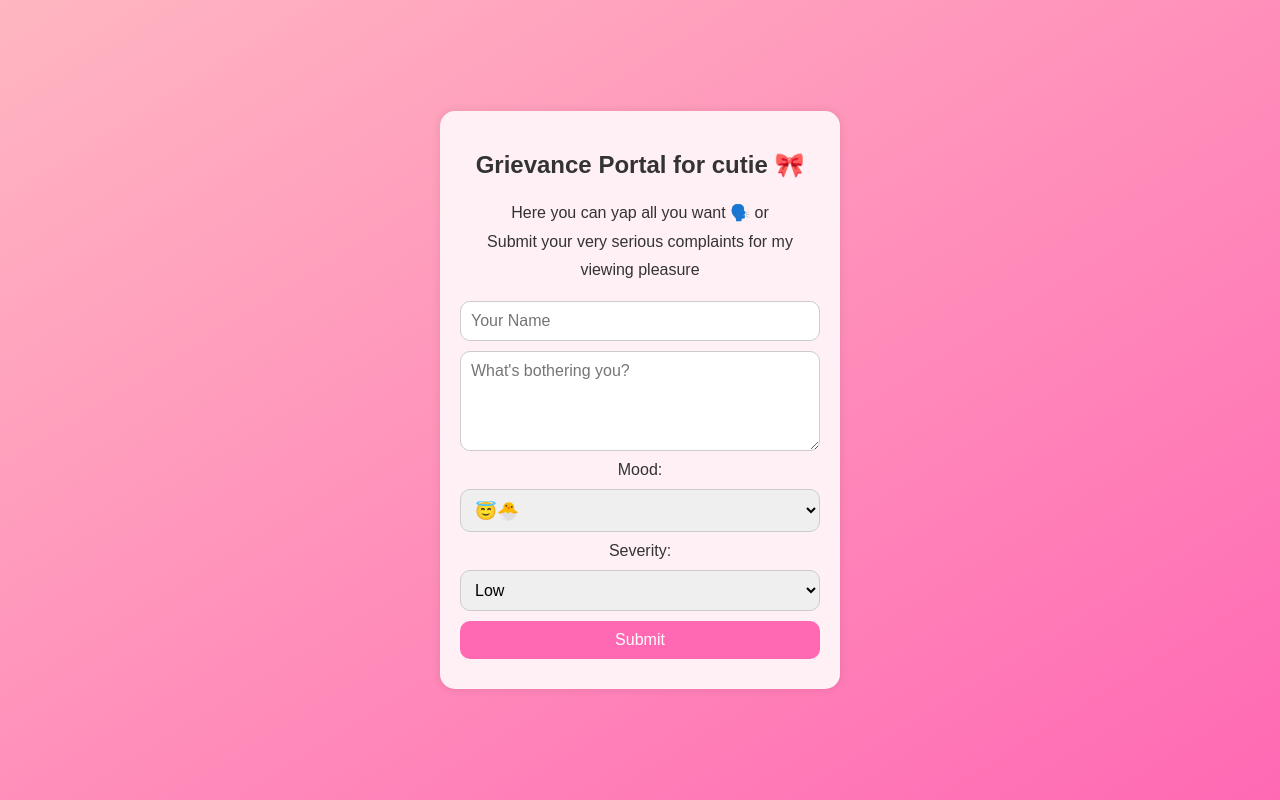
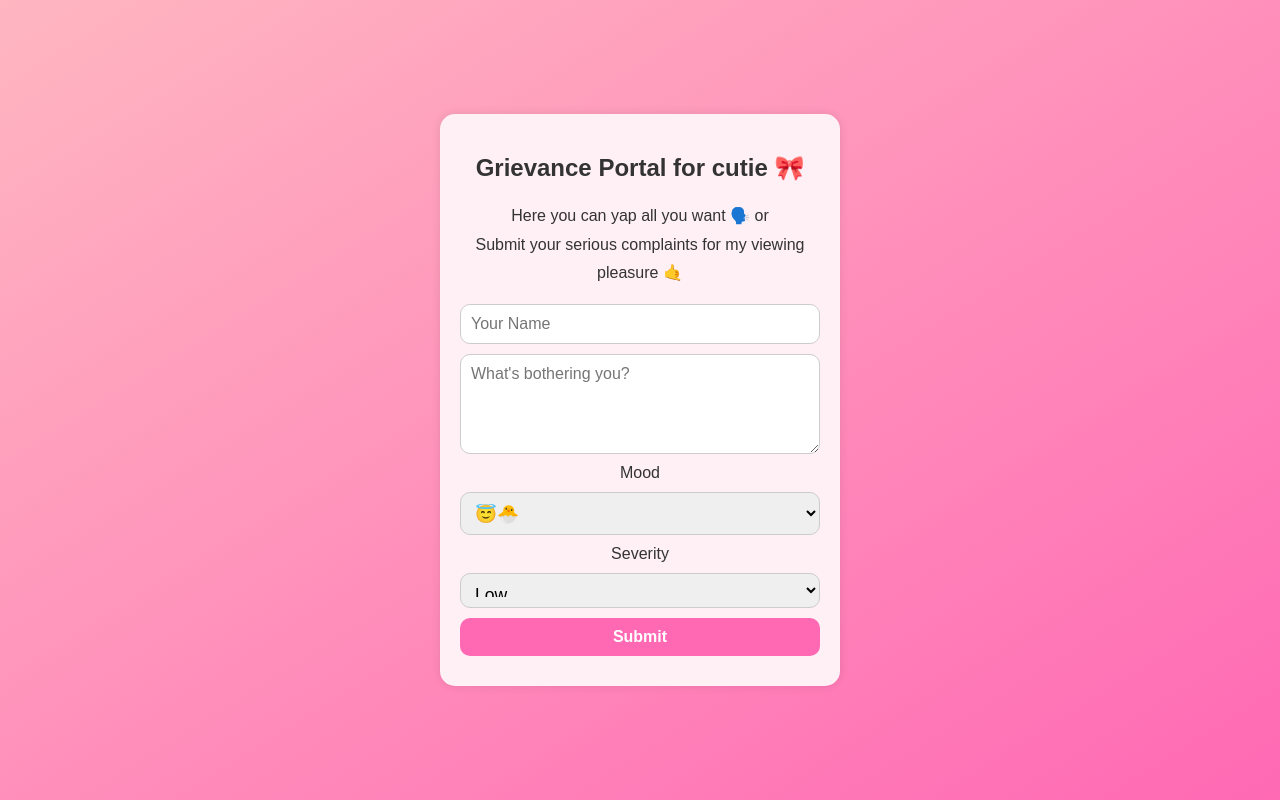
Before and after one commit to PaarthYadav/Grievance-Portal, a plain HTML site: page index.html in a window 1280 px wide. Drawn offline with Linux system fonts and the light colour scheme.

Commit message:
Updated commit

```diff
--- a/index.html
+++ b/index.html
@@ -50,9 +50,15 @@
     }
     button:hover {
       background-color: #ffffff;
+      color:#ff69b4;
+      border: 2px solid #ff69b4;
     }
     .mood-select {
       height: 43px;
+      font-size: 1.1em;
+    }
+    .severity-select {
+      height: 35px;
       font-size: 1.1em;
     }
   </style>
@@ -62,14 +68,14 @@
     <h2>Grievance Portal for cutie 🎀</h2>
     <p style="line-height: 1.8;">
       Here you can yap all you want 🗣️ or <br>
-      Submit your very serious complaints for my viewing pleasure
+      Submit your serious complaints for my viewing pleasure 🤙
     </p>
 
     <form action="https://formsubmit.co/paarthdel@gmail.com" method="POST">
       <input type="text" name="name" placeholder="Your Name" required />
       <textarea name="description" placeholder="What's bothering you?" required></textarea>
 
-      <label>Mood:</label>
+      <label>Mood</label>
       <select name="mood" class="mood-select">
         <option value="happy">😇🐣</option>
         <option value="sad">😢</option>
@@ -78,8 +84,8 @@
         <option value="furious">🤬</option>
       </select>
 
-      <label>Severity:</label>
-      <select name="severity">
+      <label>Severity</label>
+      <select name="severity" class="severity-select">
         <option value="low">Low</option>
         <option value="medium">Medium</option>
         <option value="high">High</option>
@@ -89,7 +95,7 @@
       <input type="hidden" name="_captcha" value="false">
       <input type="text" name="_honey" style="display:none">
 
-      <button type="submit">Submit</button>
+      <button type="submit"><b>Submit</b></button>
     </form>
   </div>
 </body>
```
